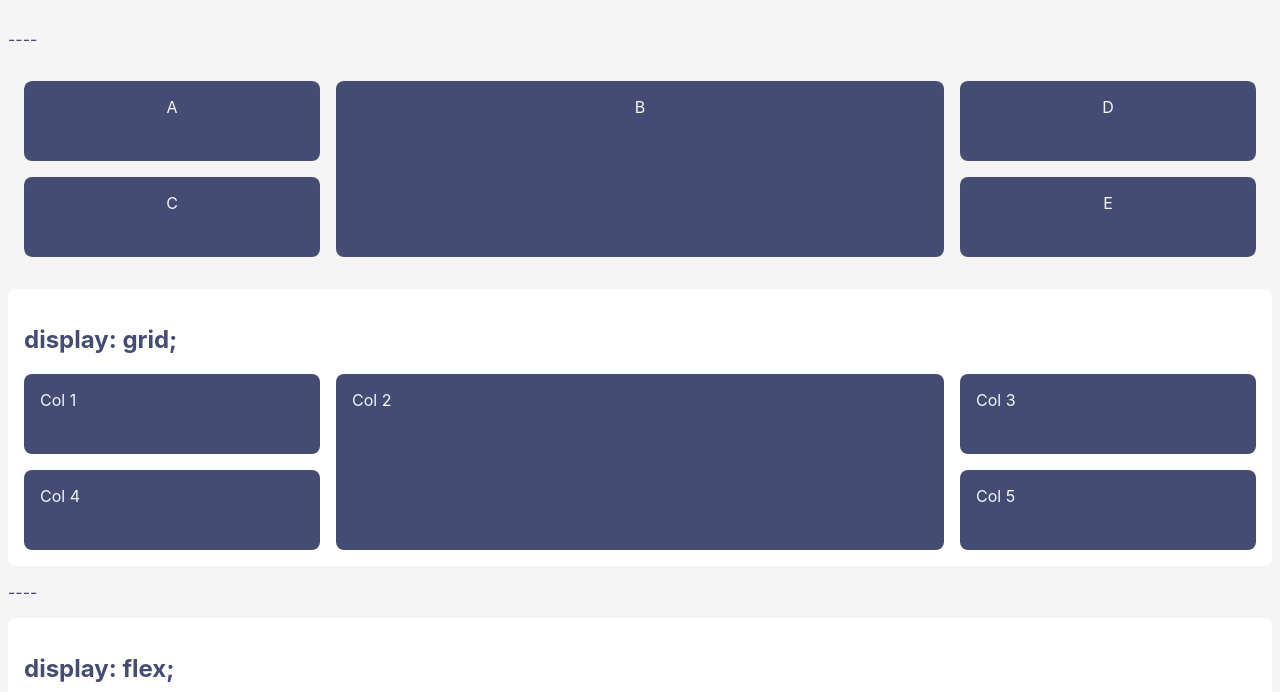
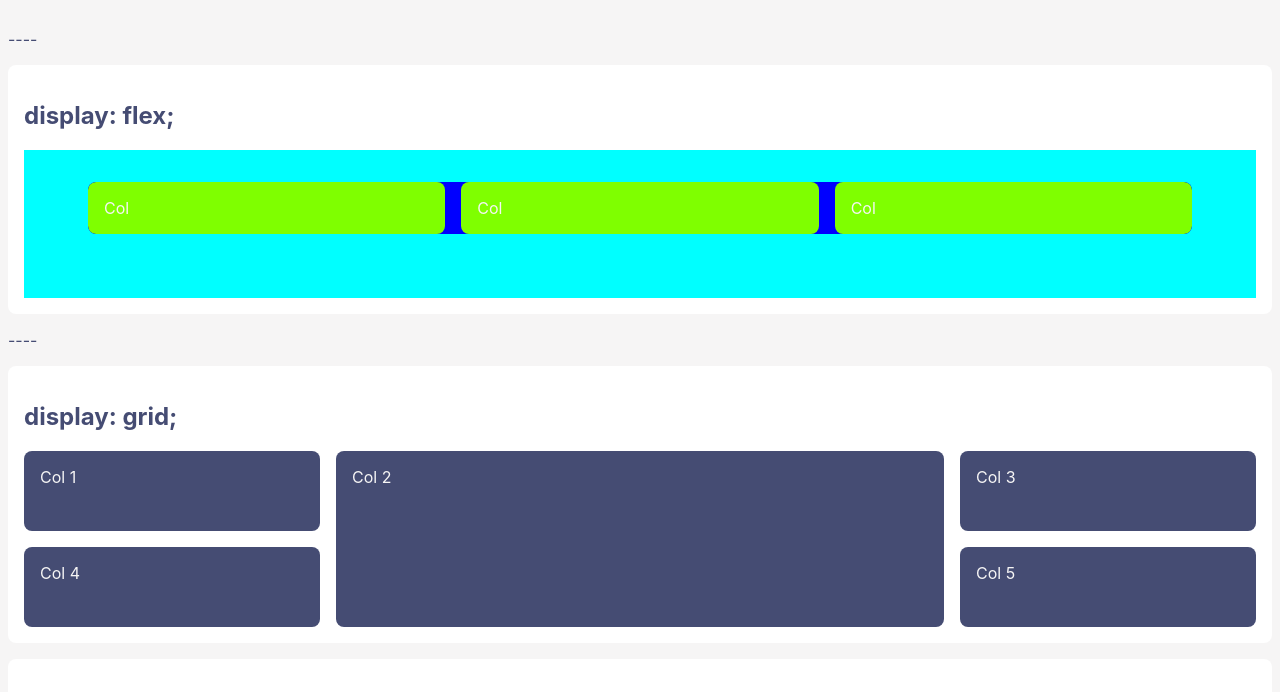
Before and after one commit to lucrousseau/lucency-flexbox-grid-system, a website built with webpack: page src/demo/index.html in a window 1280 px wide. Shown: the part 74-766 px from the top of the page. Built offline with nearby package versions, Linux system fonts and the light colour scheme; files whose address does not match are found by name.

Commit message:
reset css var on child element

```diff
--- a/src/demo/index.html
+++ b/src/demo/index.html
@@ -13,33 +13,26 @@
         </div>
         <p>----</p>
         <!---->
-        <section class="container lucency lucency-flex">
-            <div class="lucency-col" style="
-                background-color: transparent;
+        <div class="container container--bgcolor">
+            <h2>display: flex;</h2>
+            <div class="lucency lucency-flex" style="
+                --padding-top:2rem;
+                --padding-bottom:4rem;
+                --padding-left:4rem;
+                --padding-right:4rem;
+                background-color: aqua;
             ">
-                <div class="lucency lucency-grid lucency-align-center" style="
-                    --grid-row:6;
-                    --grid-column:3;
-                ">
-                    <div class="lucency-col">
-                        <p>A</p>
-                    </div>
-                    <div class="lucency-col lucency-col-6 lucency-row-12">
-                        <p>B</p>
-                    </div>
-                    <div class="lucency-col">
-                        <p>D</p>
-                    </div>
-                    <div class="lucency-col">
-                        <p>C</p>
-                    </div>
-                    <div class="lucency-col">
-                        <p>E</p>
+                <div class="lucency-col" style="background-color: chocolate;">
+                    <div class="lucency lucency-flex" style="background-color: blue;">
+                        <div class="lucency-col" style="background-color: chartreuse;"><span>Col</span></div>
+                        <div class="lucency-col" style="background-color: chartreuse;"><span>Col</span></div>
+                        <div class="lucency-col" style="background-color: chartreuse;"><span>Col</span></div>
                     </div>
                 </div>
             </div>
-        </section>
+        </div>
         <!---->
+        <p>----</p>
         <div class="container container--bgcolor">
             <h2>display: grid;</h2>
             <!-- 12 / Math.ceil(5 / 12) ; -->
@@ -56,7 +49,6 @@
                 <div class="lucency-col"><span>Col 5</span></div>
             </div>
         </div>
-        <p>----</p>
         <div class="container container--bgcolor">
             <h2>display: flex;</h2>
             <div class="lucency lucency-flex lucency-flex-row-reverse--md">
--- a/src/mixin/addMarginPadding.scss
+++ b/src/mixin/addMarginPadding.scss
@@ -5,6 +5,10 @@
     $values: ();
 
     @each $direction in $directions {
+      @if ($prefix == "") {
+        --#{$property}-#{$direction}: 0;
+      }
+
       $previousBreakpoint: if(
         $prefix == "",
         0,
```
Also changed, not shown: dist/demo/demo.css, dist/demo/index.html, dist/lucency-flex-grid.css.
